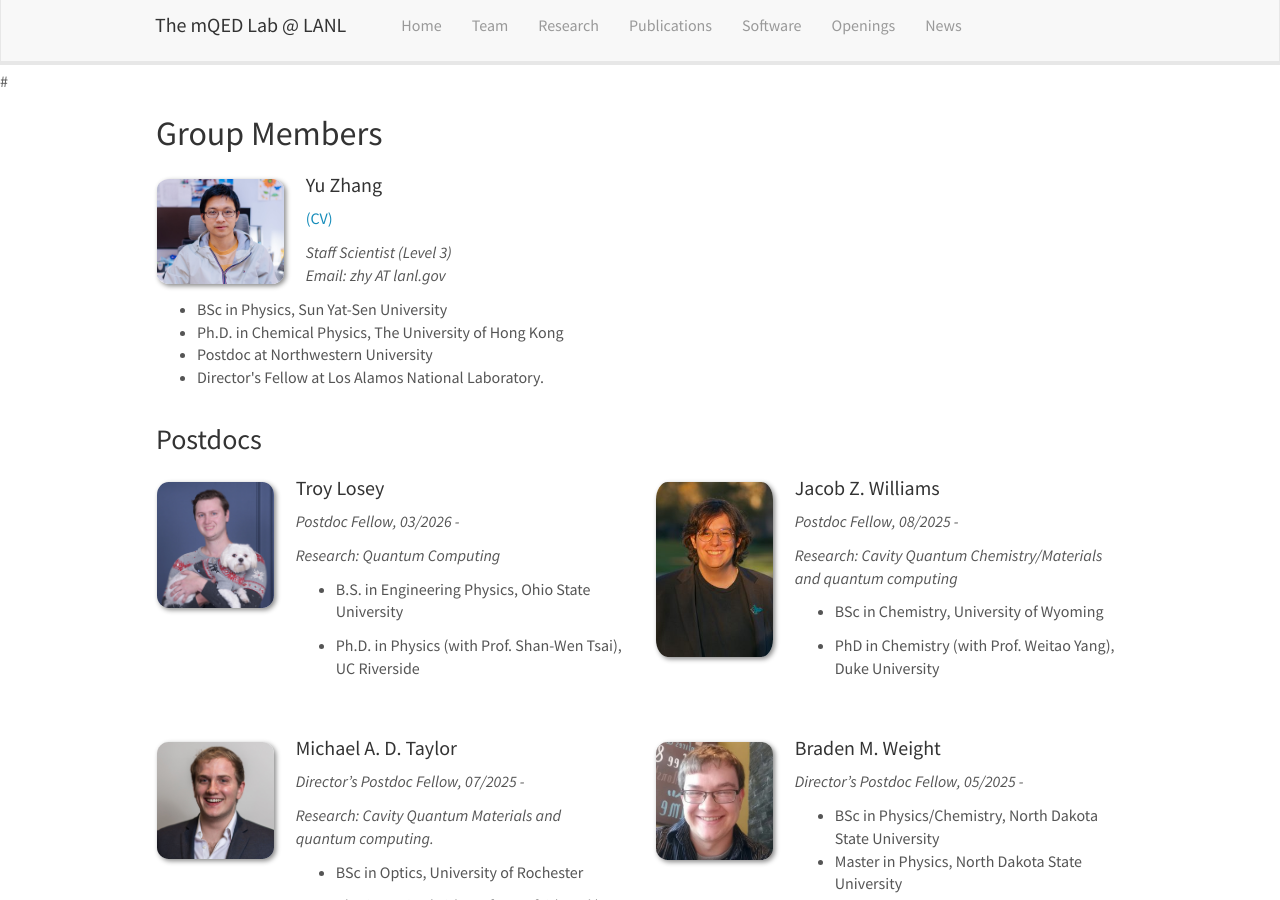
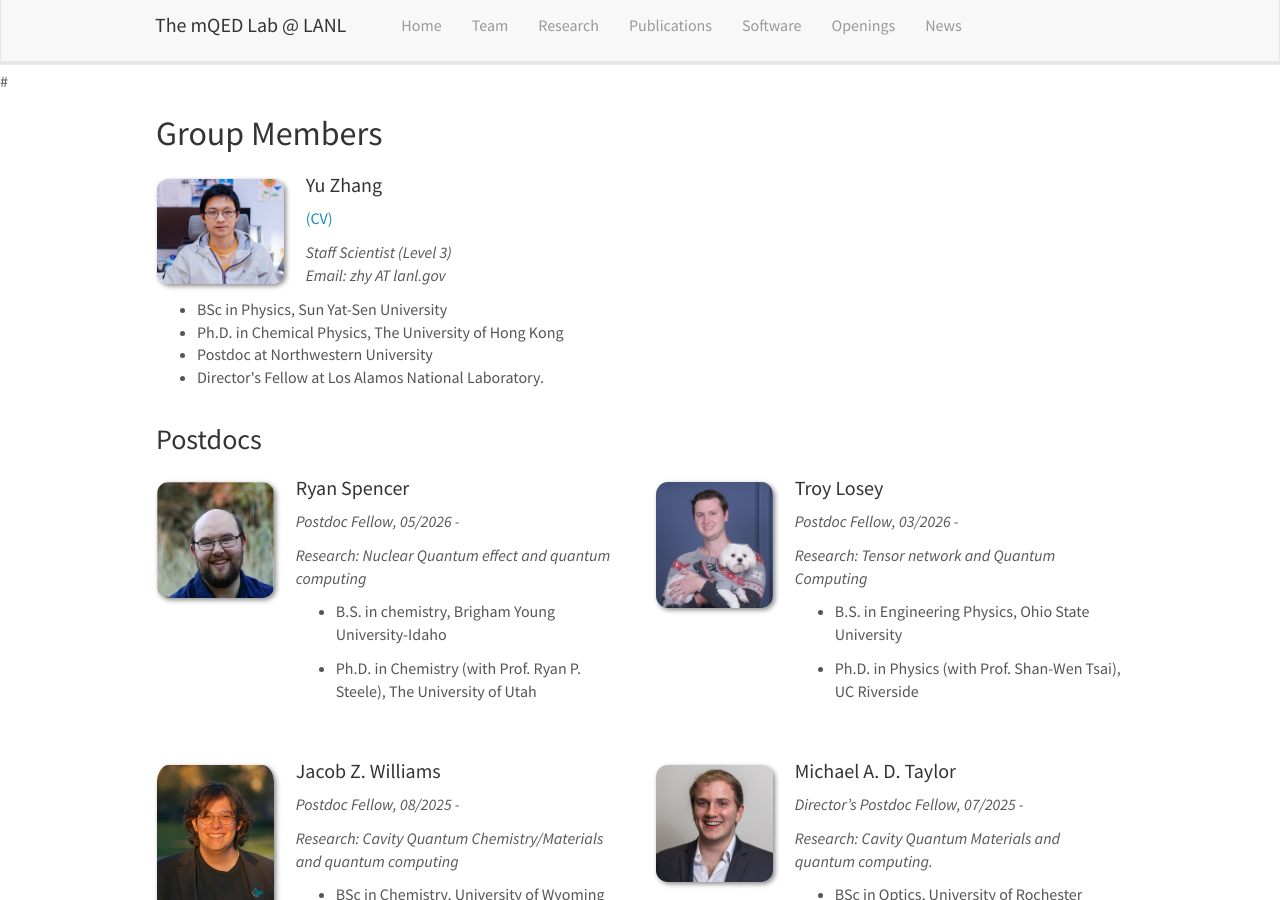
Before and after one commit to ares201005/ares201005.github.io, a Jekyll site: the page built from _pages/team.md, in a window 1280 px wide and 900 px high. Built offline with Jekyll 4.4.1, drawn with Linux system fonts in a browser that asks for light colours; nearby versions of some CDN libraries; a style sheet for code colours, icons or effects is not loaded.

Commit message:
Minor updates on team and research

```diff
--- a/_data/news.yml
+++ b/_data/news.yml
@@ -6,7 +6,7 @@
   headline: Our paper <a href="https://arxiv.org/abs/2512.14842"><i>Noise-Induced Thermalization in Quantum Systems</i></a> is available in arXiv.
 
 - date: Dec 15th, 2025
-  headline: Our project on developing efficient quantum dynamics methods for nuclear quantum effect was funded by DOE.
+  headline: Our project on developing efficient <a href="nuquantem.github.io">quantum dynamics methods</a> for nuclear quantum effect was funded by DOE.
 
 - date: Dec 10th, 2025
   headline: Our project on <i>Noise-assisted quantum algorithms for nuclear quantum dynamics</i> was funded by interlab LDRD.
--- a/_data/researchlist.yml
+++ b/_data/researchlist.yml
@@ -19,7 +19,7 @@
   description: Cavity Quantum Materials lie at the intersection of quantum materials and cavity QED, where the interplay between light and matter gives rise to emergent many-body phenomena. Our research focuses on developing and applying quantum many-body and multi-scale methods to uncover novel quantum phases, collective excitations, and non-equilibrium effects in materials embedded in cavities. By exploring how strong light-matter interactions modify electronic, magnetic, and topological properties, we aim to pave the way for engineered quantum states and functionalities in correlated materials.
   description2:
   highlight: 1
-  references: arXiv:2601.03230; Phys. Rev. A (2026); arXiv:2411.15022;
+  references: Phys. Rev. A 113 (3), 033730; arXiv:2601.03230; Phys. Rev. A (2026); arXiv:2411.15022;
 
 - title: "Tensor network and nuclear quantum dynamics"
   short: "Development of efficient tensor network methods for quantum dynamics"
--- a/_data/team_members.yml
+++ b/_data/team_members.yml
@@ -1,3 +1,12 @@
+
+- name: Ryan Spencer
+  photo: ryan.png
+  info: Postdoc Fellow, 05/2026 -
+  email:
+  number_educ: 2
+  education1: B.S. in chemistry, Brigham Young University-Idaho
+  education2: Ph.D. in Chemistry (with Prof. Ryan P. Steele), The University of Utah
+  research: Nuclear Quantum effect and quantum computing
 
 - name: Troy Losey
   photo: Troy.jpg
@@ -6,7 +15,7 @@
   number_educ: 2
   education1: B.S. in Engineering Physics, Ohio State University
   education2: Ph.D. in Physics (with Prof. Shan-Wen Tsai), UC Riverside
-  research: Quantum Computing
+  research: Tensor network and Quantum Computing
 
 - name: Jacob Z. Williams
   photo: Jacob.jpg
```
Also changed, not shown: _data/miscpaperlist.yml (+7 -0 lines), images/teampic/ryan.png (added).
